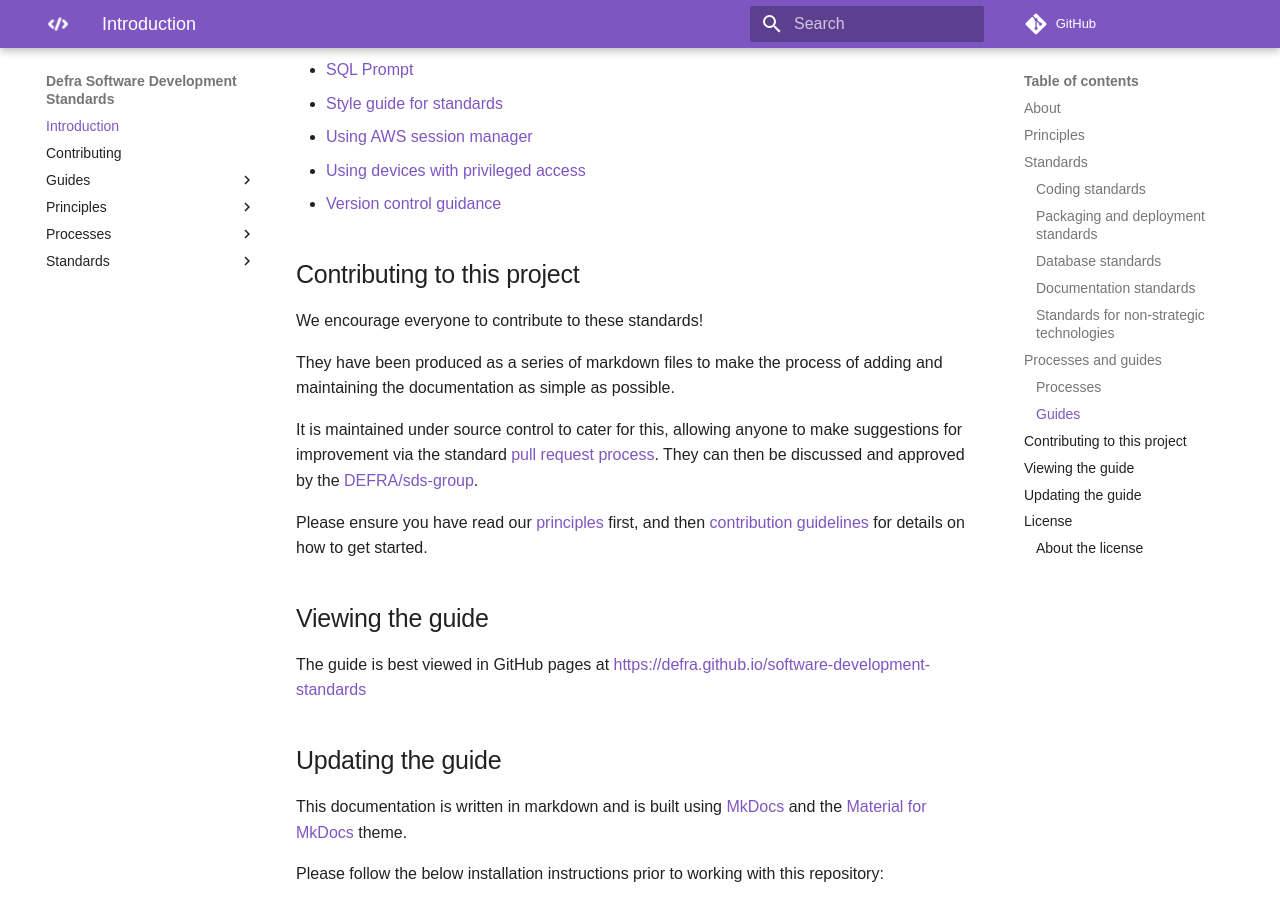
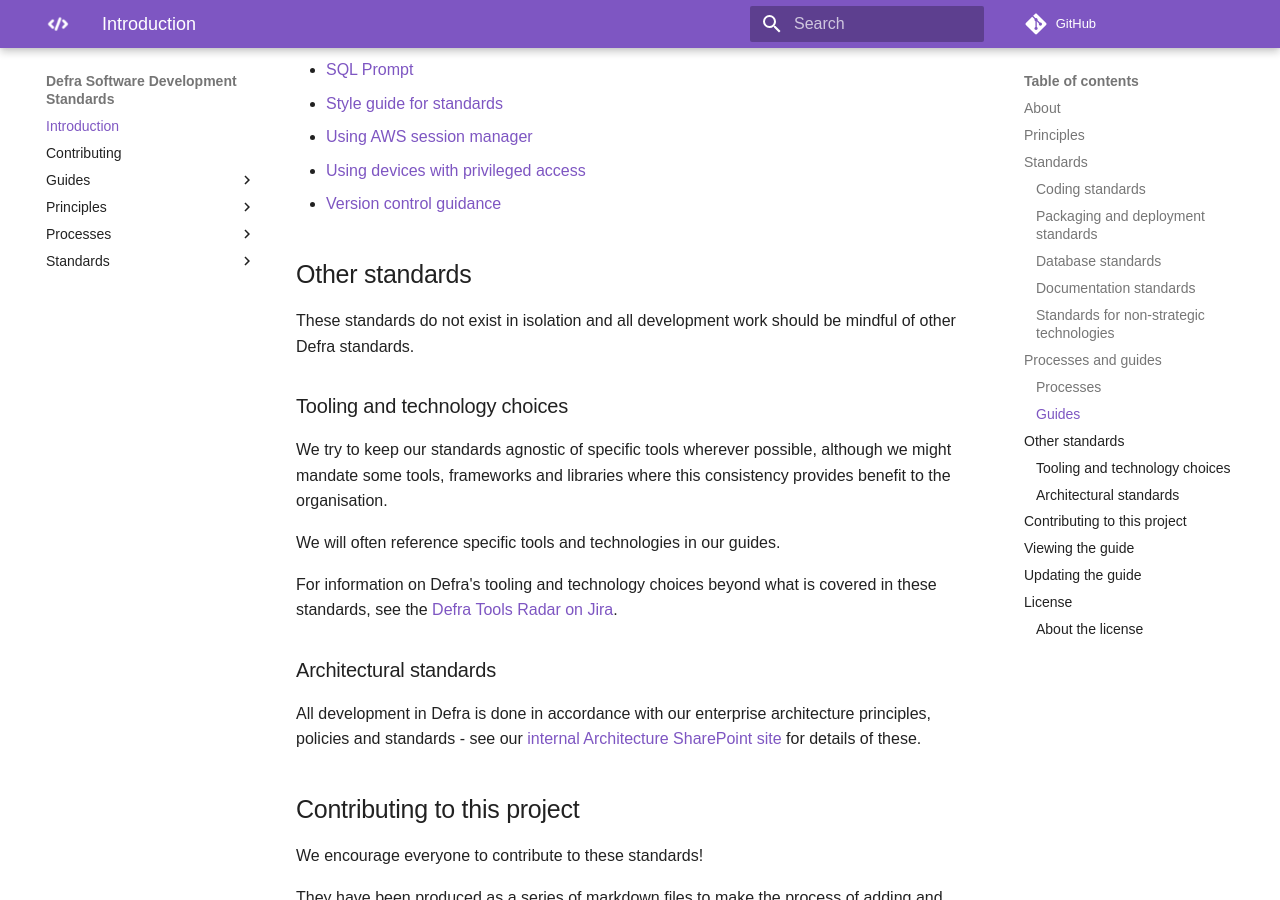
Before and after one commit to DEFRA/software-development-standards, an MkDocs documentation site: the page built from docs/README.md, in a window 1280 px wide and 900 px high, scrolled down 2709 px. Built offline with MkDocs 1.6.1 and Material for MkDocs 9.7.7, drawn with Linux system fonts in a browser that asks for light colours; some web fonts are replaced; comment, search, counter and statistics services are not loaded.

Commit message:
Added reference to Tools Radar and architectural standards

```diff
--- a/docs/README.md
+++ b/docs/README.md
@@ -91,6 +91,22 @@ These guides provide additional support for meeting and working with the standar
 - [Using devices with privileged access](./guides/privileged_devices.md)
 - [Version control guidance](./guides/version_control_guidance.md)
 
+## Other standards
+
+These standards do not exist in isolation and all development work should be mindful of  other Defra standards.
+
+### Tooling and technology choices
+
+We try to keep our standards agnostic of specific tools wherever possible, although we might mandate some tools, frameworks and libraries where this consistency provides benefit to the organisation.
+
+We will often reference specific tools and technologies in our guides.
+
+For information on Defra's tooling and technology choices beyond what is covered in these standards, see the [Defra Tools Radar on Jira](https://eaflood.atlassian.net/jira/software/projects/TR/boards/630).
+
+### Architectural standards
+
+All development in Defra is done in accordance with our enterprise architecture principles, policies and standards - see our [internal Architecture SharePoint site](https://defra.sharepoint.com/teams/Team3221/sitepages/Nav-Architecture.aspx) for details of these.
+
 ## Contributing to this project
 
 We encourage everyone to contribute to these standards!
```
